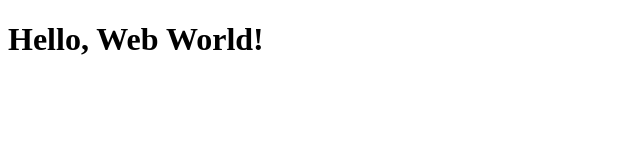
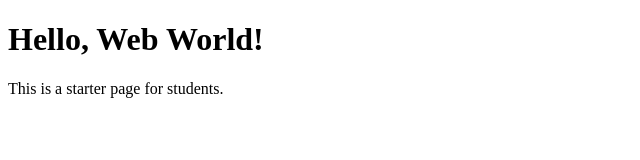
Before and after one commit to mfrank1978/starter-html-site, a plain HTML site: page index.html in a window 1280 px wide. Shown: the whole page, without its empty margins (0-640 px from the left). Drawn offline with Linux system fonts and the light colour scheme.

Commit message:
Update index.html

```diff
--- a/index.html
+++ b/index.html
@@ -1,5 +1,8 @@
 <!DOCTYPE html>
 <html>
   <head><title>Starter Site</title></head>
-  <body><h1>Hello, Web World!</h1></body>
+  <body>
+    <h1>Hello, Web World!</h1>
+    <p>This is a starter page for students.</p>
+  </body>
 </html>
```
